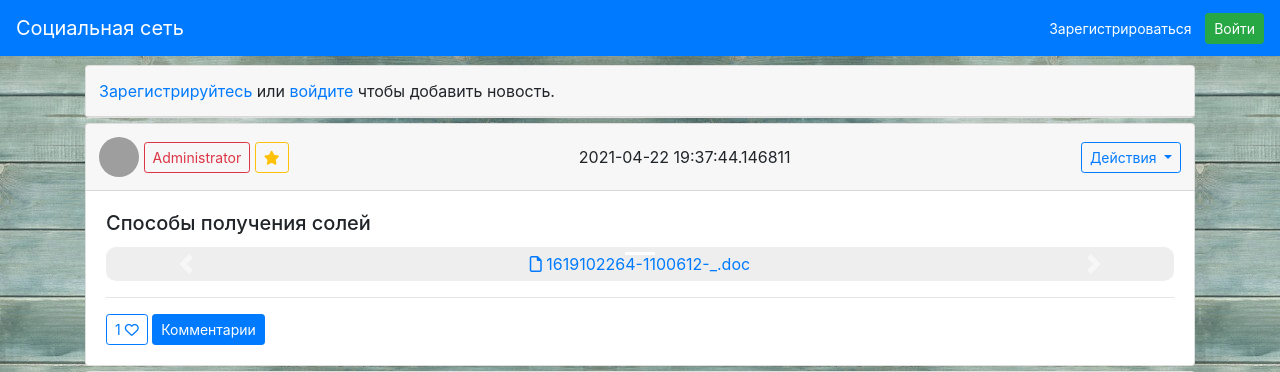
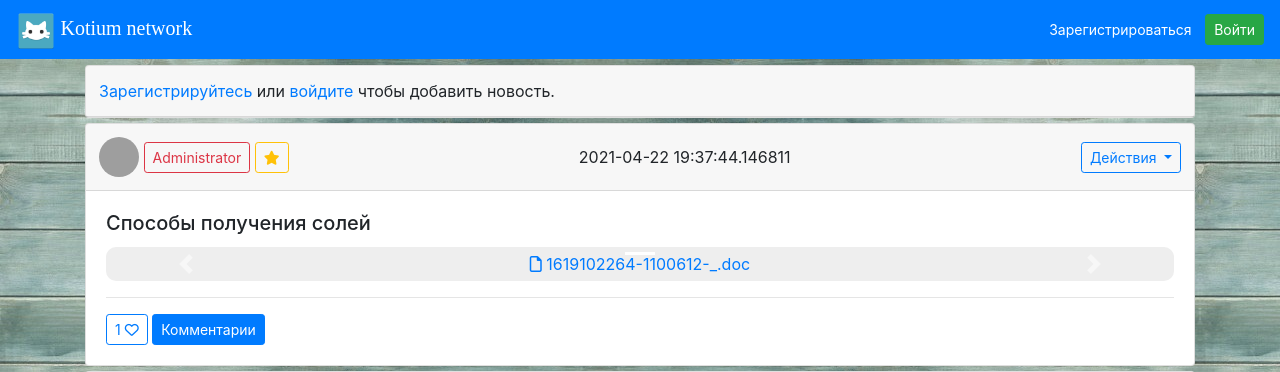
Before and after one commit to geargoose/Social-network, a Flask app: page / in a window 1280 px wide. Shown: the top 372 px of the page. Run offline with Flask 2, Linux system fonts and the light colour scheme; data comes from the database, SQL or seed files in the repository; both versions use the stored data as it was after the commit; some libraries are stand-ins or nearby versions; grey boxes are pictures that could not be loaded.

Commit message:
Add files via upload

```diff
--- a/main.py
+++ b/main.py
@@ -88,7 +88,8 @@ def index(prof_id):
     return render_template("profile.html",
                            news=news, form=form,
                            profile_id=prof_id, profile_user=prof_user,
-                           comments=comms, commsform=commsform
+                           comments=comms, commsform=commsform,
+                           title='Профиль'
                            )
 
 
@@ -123,7 +124,7 @@ def feed():
                     print(file.filename)
                     filename = secure_filename(
                         f'{str(time.time()).replace(".", "-")}-{file.filename}')
-                    ftype = ''
+                    ftype = ''  # Определяем тип файла для корректного отображения в браузере
                     if filename.endswith('png') or filename.endswith('jpg') \
                             or filename.endswith('jpeg') or filename.endswith('bmp') \
                             or filename.endswith('mp4') or filename.endswith('mov') \
@@ -159,7 +160,8 @@ def feed():
                            news=news,
                            form=form,
                            comments=comms,
-                           commsform=commsform)
+                           commsform=commsform,
+                           title='Новости на главной странице')
 
 
 @app.route('/register', methods=['GET', 'POST'])  # Регистрация
@@ -470,7 +472,7 @@ def add_msg(to):
         title = f'{current_user.id}_{to}'
     else:
         title = f'{to}_{current_user.id}'
-    return render_template('dialog.html', title=f'Чат с пользователем {who.name}',  # Немного красоты на странице
+    return render_template('dialog.html', title=f'Диалог с пользователем {who.name}',  # Немного красоты на странице
                            messages=message, to=to,
                            header=title)
 
--- a/templates/base.html
+++ b/templates/base.html
@@ -11,7 +11,7 @@
 <html lang="ru">
 <head>
     <meta http-equiv="Content-Type" content="text/html; charset=utf-8"/>
-    <link rel="shortcut icon" href="/static/system/favicon.png" type="image/png">
+    <link rel="shortcut icon" href="/static/system/logo.png" type="image/png">
     <meta name="viewport" content="width=device-width, initial-scale=1, shrink-to-fit=no">
     <link rel="stylesheet"
           href="https://stackpath.bootstrapcdn.com/bootstrap/4.4.1/css/bootstrap.min.css"
@@ -40,18 +40,23 @@
             }
           }
         })
+
     </script>
-    <title>{{title}}</title>
+    <title>Kotium Network {{title}}</title>
 </head>
 <body style="background-image: url(/static/system/bg.jpg);">
 <header>
     <nav class="navbar navbar-dark bg-primary" style="position: fixed; top: 0; right: 0; left: 0; z-index: 999;">
-        <a class="navbar-brand" href="#">Cоциальная сеть</a>
+        <div>
+            <img src="/static/system/logo.png" width="40px" height="40px">
+            <a class="navbar-brand" href="#" style="font-family: 'segoe print';">Kotium network</a>
+        </div>
         {% if current_user.is_authenticated %}
         <center>
             <div class="d-flex justify-content-between" style="width: 40vw;">
                 <div class="p-2">
-                    <a href="/{{ current_user.id }}" style="color: #fff"><h5 style="margin: 0px;"><i class="fas fa-user"></i></h5></a>
+                    <a href="/{{ current_user.id }}" style="color: #fff"><h5 style="margin: 0px;"><i
+                            class="fas fa-user"></i></h5></a>
                 </div>
                 <div class="p-2">
                     <a href="/feed" style="color: #fff"><h5 style="margin: 0px;"><i class="fas fa-home"></i></h5></a>
--- a/templates/feed.html
+++ b/templates/feed.html
@@ -138,7 +138,7 @@
                     <center>
                         {% if photo.startswith('media') %}
                         <a href="/static/attachments/{{ photo }}">
-                            <embed class="d-block w-50" src="/static/attachments/{{ photo }}">
+                            <embed muted class="d-block w-50" src="/static/attachments/{{ photo }}">
                         </a>
                         {% else %}
                         <a href="/static/attachments/{{ photo }}"><i class="far fa-file"></i> {{ photo }}</a>
@@ -150,7 +150,7 @@
                     <center>
                         {% if photo.startswith('media') %}
                         <a href="/static/attachments/{{ photo }}">
-                            <embed class="d-block w-50" src="/static/attachments/{{ photo }}">
+                            <embed muted class="d-block w-50" src="/static/attachments/{{ photo }}">
                         </a>
                         {% else %}
                         <a href="/static/attachments/{{ photo }}"><i class="far fa-file"></i> {{ photo }}</a>
```
Also changed, not shown: requirements.txt (added, +26 -0 lines), db/blogs.db, static/system/logo.png (added), static/userpics/8.png (added), 1 other file.
